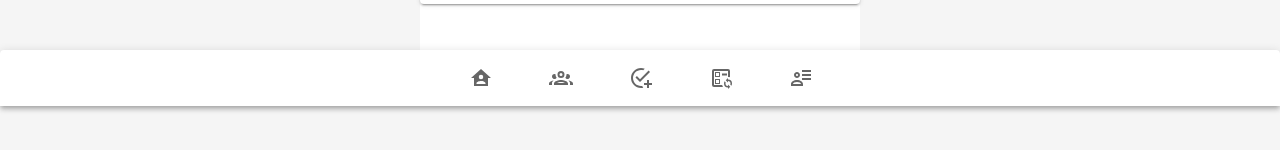
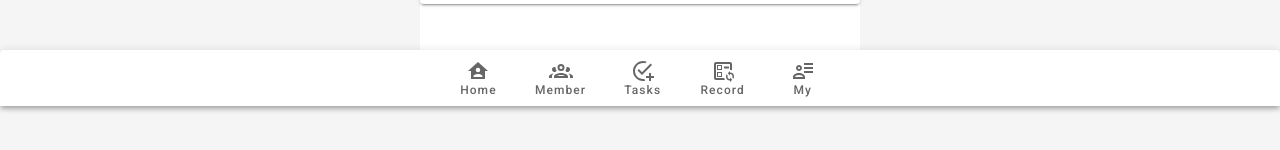
Before and after one commit to vuewebapplication/mobilepapp, a Vue app: page / in a window 1280 px wide. Shown: the part 694-844 px from the top of the page. Built offline with nearby package versions, Linux system fonts and the light colour scheme.

Commit message:
remove drawer

```diff
--- a/src/components/HelloWorld.vue
+++ b/src/components/HelloWorld.vue
@@ -79,28 +79,32 @@
       </v-card>
         <v-card class="overflow-hidden mx-auto" align="center" justify="center" height="200" max-width="500">
         <v-bottom-navigation
-          horizontal
           fixed
           flat
           dense
         >
           <v-btn color="accent-4"   @click="drawer = !drawer">
+             <span>Home</span>
             <center><v-icon>{{icons.mdiHomeAccount}}</v-icon></center>
           </v-btn>
 
           <v-btn color="accent-4"  @click="drawer = !drawer">
+             <span>Member</span>
             <center><v-icon>{{icons.mdiAccountGroupOutline }}</v-icon></center>
           </v-btn>
 
           <v-btn color="accent-4"  @click="drawer = !drawer">
+             <span>Tasks</span>
             <center><v-icon>{{icons.mdiCheckboxMarkedCirclePlusOutline}}</v-icon></center>
           </v-btn>
 
           <v-btn color="accent-4"  @click="drawer = !drawer">
+             <span>Record</span>
             <center><v-icon>{{icons.mdiBallotRecountOutline}}</v-icon></center>
           </v-btn>
 
           <v-btn color="accent-4"  @click="drawer = !drawer">
+             <span>My</span>
             <center> <v-icon>{{icons.mdiAccountDetailsOutline}}</v-icon></center>
           </v-btn>
         </v-bottom-navigation>
```
